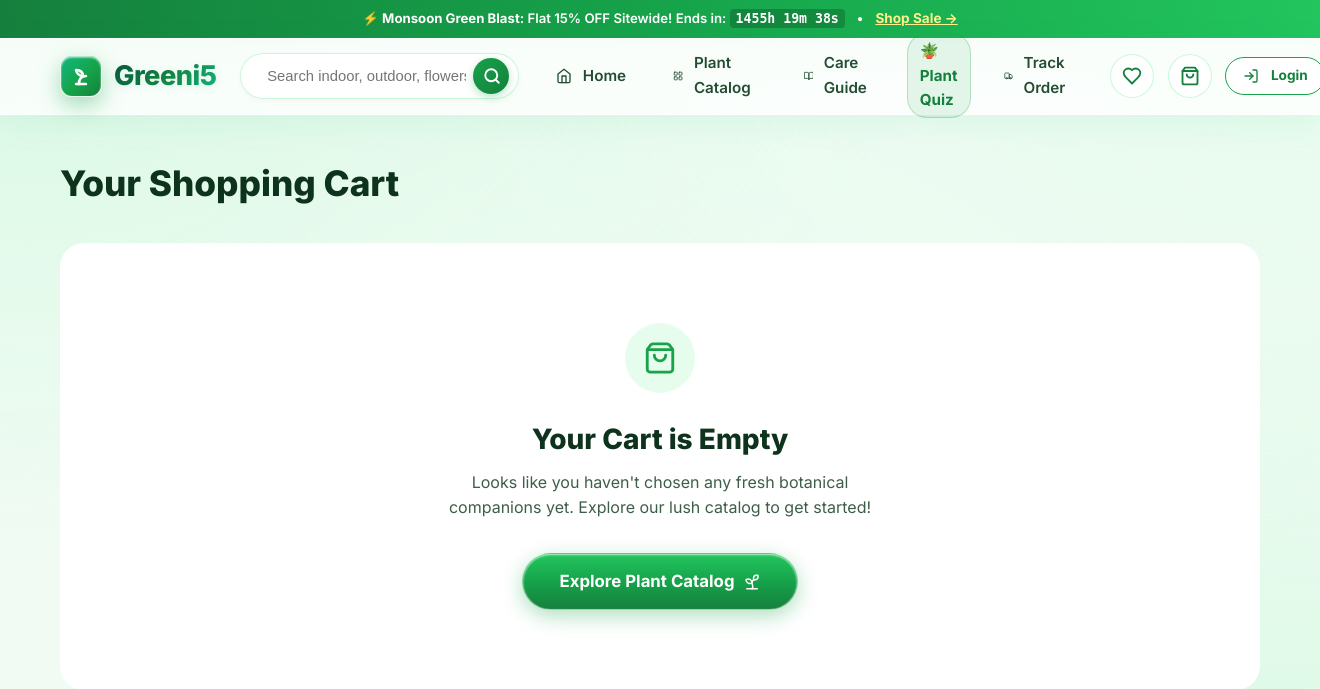
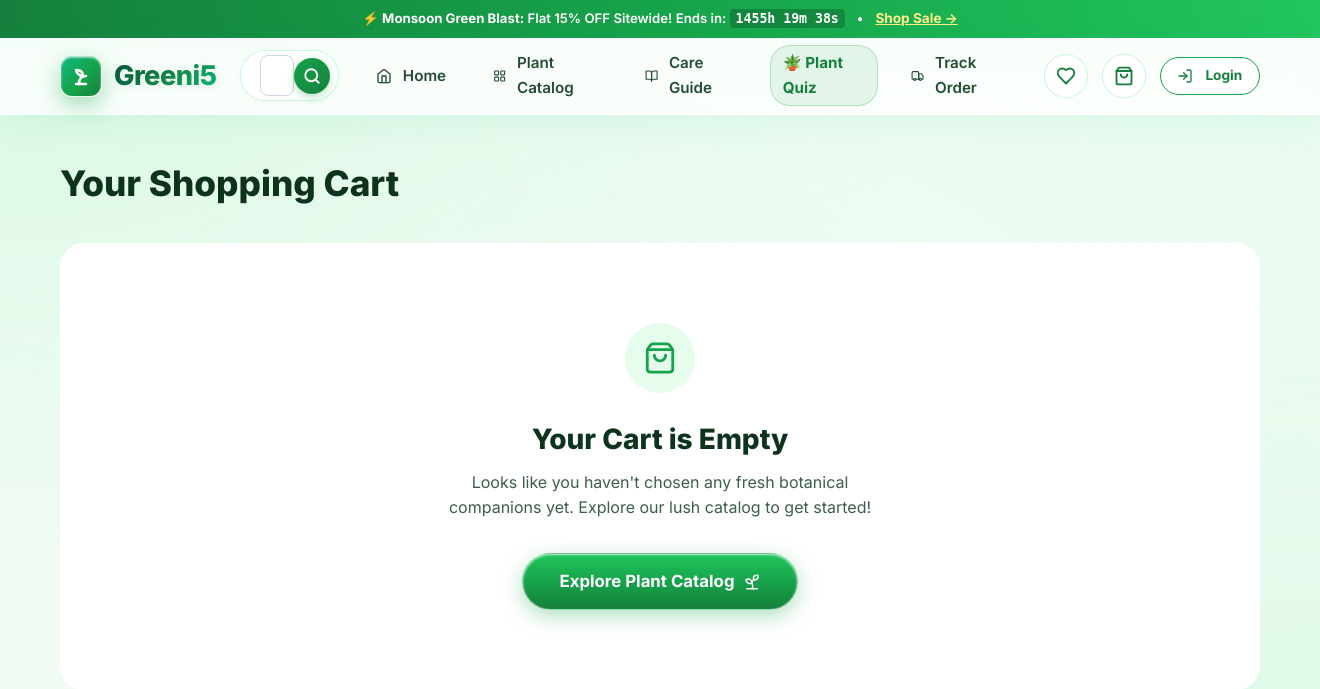
Before and after one commit to krishnavamsi1201/greeni5, a Flask app: page /cart in a window 1320 px wide. Shown: the top 689 px of the page. Run offline with Flask 3, Linux system fonts and the light colour scheme; data comes from the database, SQL or seed files in the repository.

Commit message:
Polished colors, button micro-interactions, buy-now styles, and input focus glow

```diff
--- a/static/css/style.css
+++ b/static/css/style.css
@@ -436,6 +436,84 @@ img {
 
 .btn-block {
   width: 100%;
+}
+
+.btn:active {
+  transform: scale(0.98) translateY(1px) !important;
+}
+
+.btn:disabled {
+  opacity: 0.55 !important;
+  cursor: not-allowed !important;
+  box-shadow: none !important;
+  transform: none !important;
+}
+
+.buy-now-btn {
+  background: linear-gradient(135deg, #f59e0b 0%, #d97706 100%) !important;
+  color: #ffffff !important;
+  border: 1.5px solid #b45309 !important;
+  font-weight: 800 !important;
+  letter-spacing: 0.3px;
+  box-shadow: 0 4px 14px rgba(217, 119, 6, 0.35), inset 0 1px 1px rgba(255, 255, 255, 0.4) !important;
+  text-shadow: 0 1px 2px rgba(0, 0, 0, 0.2);
+  transition: var(--transition) !important;
+}
+
+.buy-now-btn:hover {
+  background: linear-gradient(135deg, #d97706 0%, #b45309 100%) !important;
+  transform: translateY(-2px) !important;
+  box-shadow: 0 8px 22px rgba(217, 119, 6, 0.45) !important;
+  color: #ffffff !important;
+}
+
+.btn-danger {
+  background: linear-gradient(135deg, #ef4444 0%, #dc2626 100%) !important;
+  color: #ffffff !important;
+  border: 1px solid #b91c1c !important;
+  box-shadow: 0 4px 12px rgba(239, 68, 68, 0.3) !important;
+  font-weight: 700 !important;
+}
+
+.btn-danger:hover {
+  background: linear-gradient(135deg, #dc2626 0%, #991b1b 100%) !important;
+  transform: translateY(-2px) !important;
+  box-shadow: 0 8px 18px rgba(220, 38, 38, 0.4) !important;
+}
+
+/* Universal Form Controls & Inputs Polish */
+.form-control,
+input[type="text"],
+input[type="email"],
+input[type="password"],
+input[type="tel"],
+input[type="number"],
+input[type="datetime-local"],
+select.form-control,
+textarea.form-control {
+  width: 100%;
+  padding: 0.65rem 1rem;
+  font-family: inherit;
+  font-size: 0.925rem;
+  color: #0f172a;
+  background: #ffffff;
+  border: 1.5px solid #cbd5e1;
+  border-radius: 8px;
+  transition: border-color 0.2s ease, box-shadow 0.2s ease;
+}
+
+.form-control:focus,
+input[type="text"]:focus,
+input[type="email"]:focus,
+input[type="password"]:focus,
+input[type="tel"]:focus,
+input[type="number"]:focus,
+input[type="datetime-local"]:focus,
+select:focus,
+textarea:focus {
+  outline: none;
+  border-color: #16a34a;
+  box-shadow: 0 0 0 3.5px rgba(22, 163, 74, 0.18);
 }
 
 /* Glossy Badges */
```
Also changed, not shown: static/css/admin.css (+11 -3 lines).
